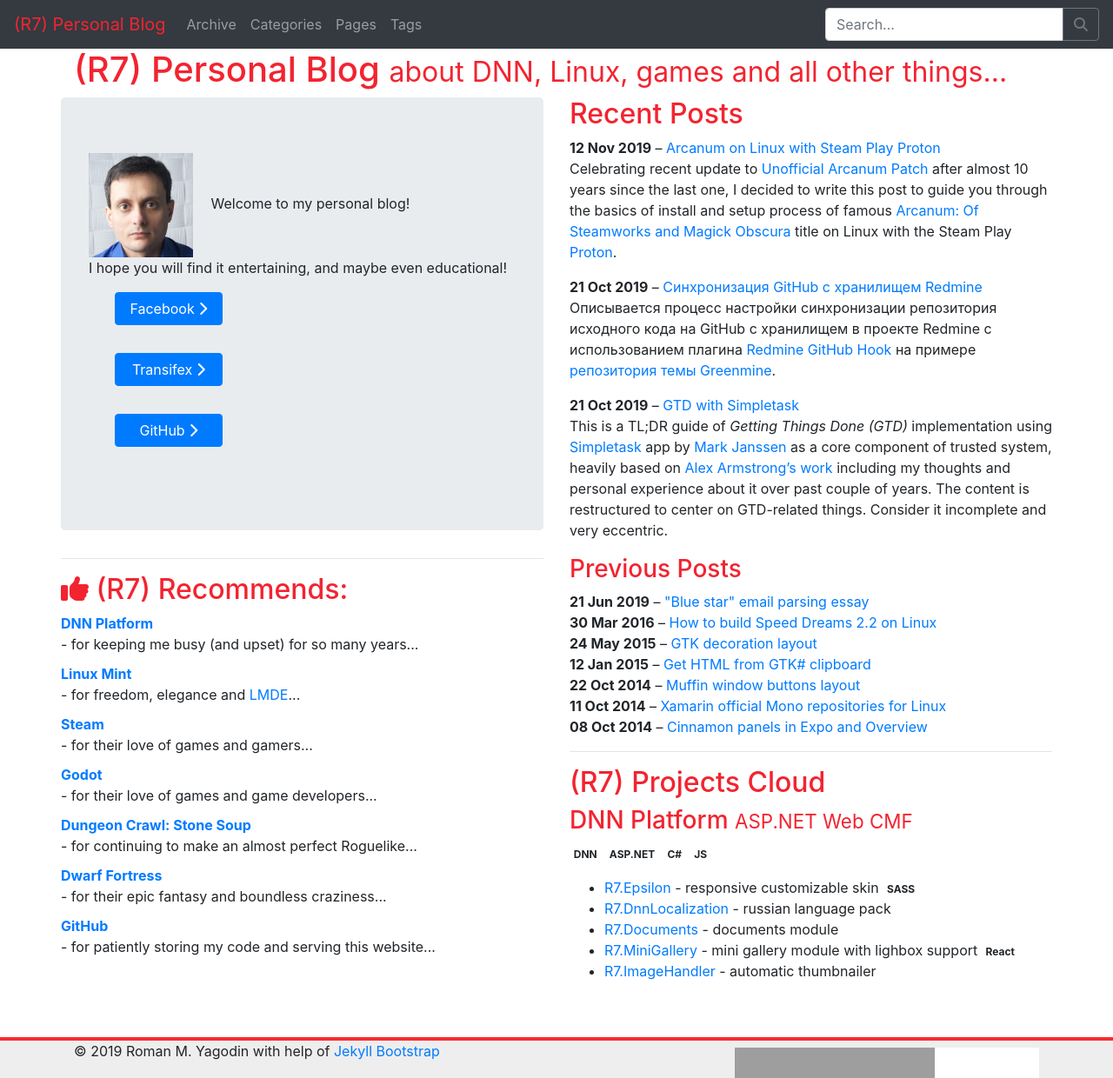
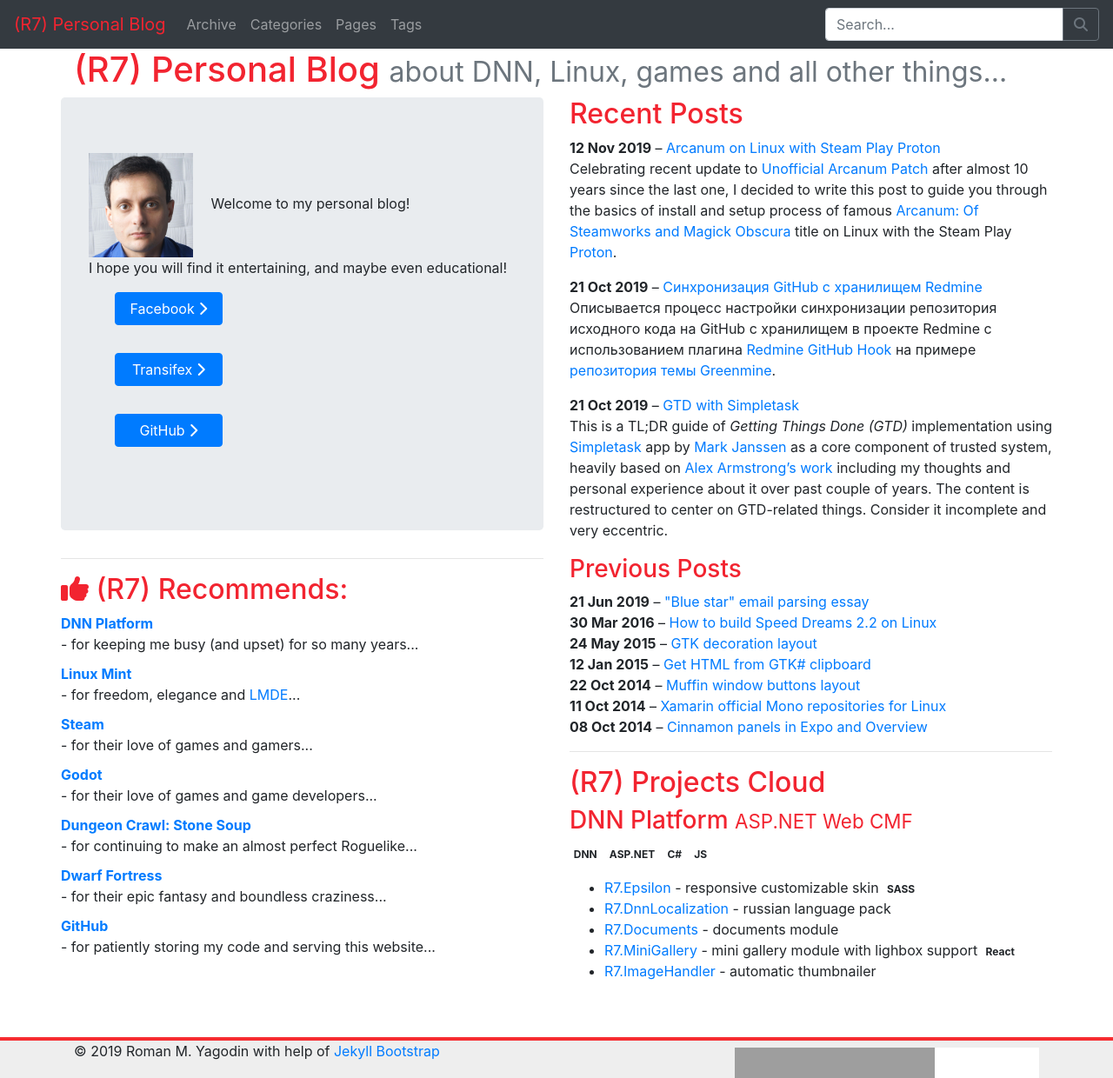
Before and after one commit to roman-yagodin/roman-yagodin.github.io, a Jekyll site: the page built from index.html, in a window 1280 px wide and 1240 px high. Shown: the whole window at 87% size. Built offline with Jekyll 4.4.1, drawn with Linux system fonts in a browser that asks for light colours; nearby versions of some CDN libraries; grey boxes are pictures that could not be loaded.

Commit message:
Fix taglines color

```diff
--- a/_includes/themes/bootstrap-4/page.html
+++ b/_includes/themes/bootstrap-4/page.html
@@ -1,5 +1,5 @@
 <div class="page-header">
-  <h1>{{ page.title }} {% if page.tagline %}<small>{{ page.tagline }}</small>{% endif %}</h1>
+  <h1>{{ page.title }} {% if page.tagline %}<small class="text-muted">{{ page.tagline }}</small>{% endif %}</h1>
 </div>
 
 <div class="row">
--- a/_includes/themes/bootstrap-4/post.html
+++ b/_includes/themes/bootstrap-4/post.html
@@ -3,7 +3,7 @@
   <div class="date">
       <i class="fas fa-calendar-alt"></i> {{ page.date | date_to_long_string }}
   </div>
-  <h1>{{ page.title }} {% if page.tagline %}<small>{{page.tagline}}</small>{% endif %}</h1>
+  <h1>{{ page.title }} {% if page.tagline %}<small class="text-muted">{{page.tagline}}</small>{% endif %}</h1>
 </div>
 
 <div class="row">
```
